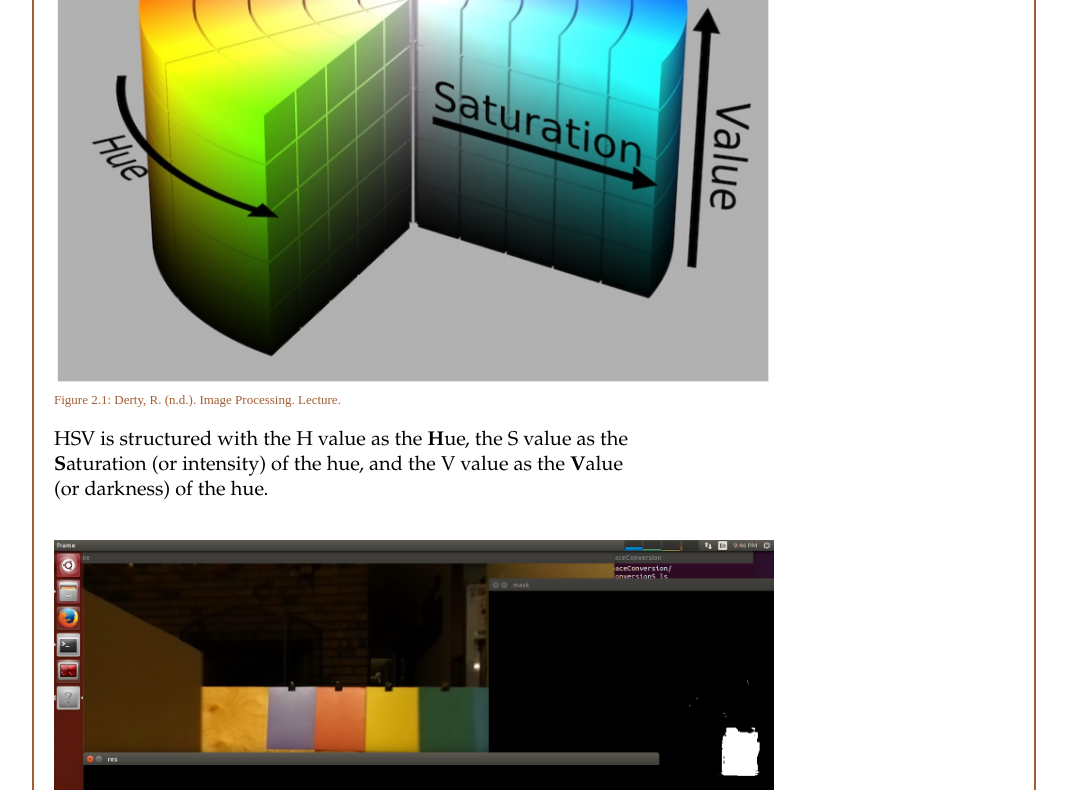
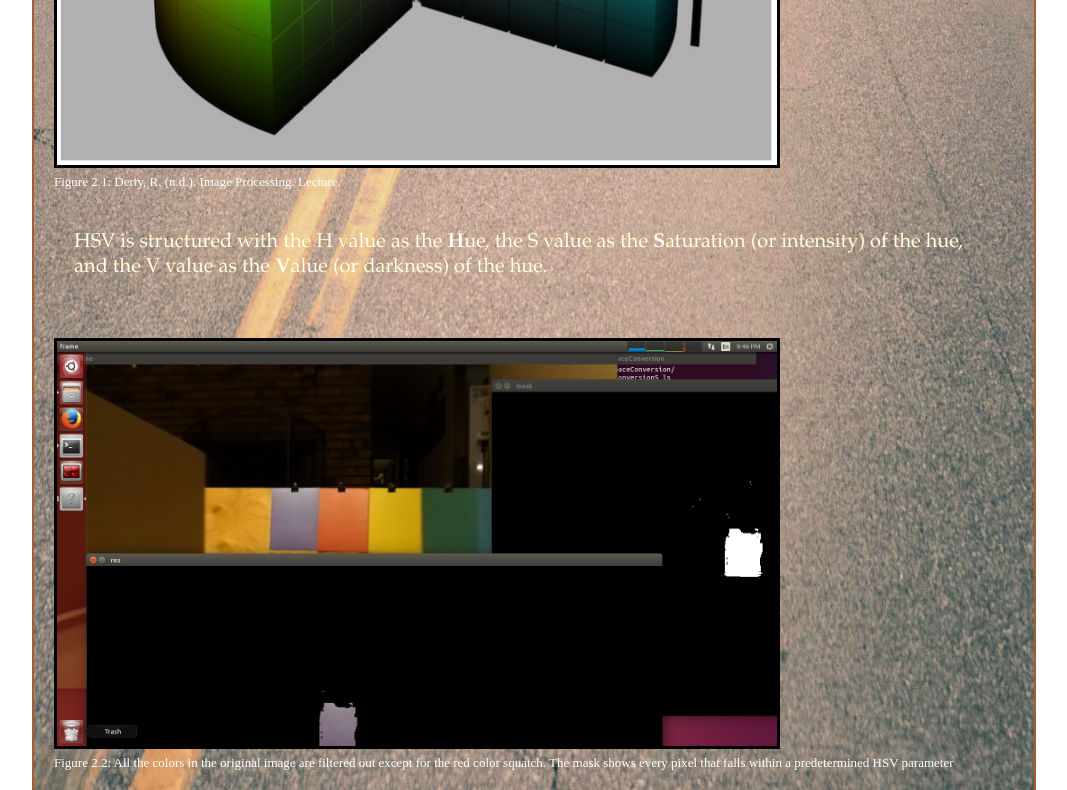
Before and after one commit to D41Robot/BeaverWorksTechnicalPaper, a plain HTML site: page sWeek2.html in a window 1280 px wide. Shown: the part 1529-2319 px from the top of the page, without its empty margins (106-1173 px from the left). Drawn offline with Linux system fonts and the light colour scheme.

Commit message:
Add background and make it prettier

```diff
--- a/main.css
+++ b/main.css
@@ -5,12 +5,16 @@ html {
 }
 
 .container {
-    color: #A55D35;
+    color: white;
 }
 
 h1 {
     text-align: center;
     font-family: Copperplate, 'Copperplate Gothic Light', fantasy;
+}
+
+img {
+    border: 3px solid black;
 }
 
 .nav {
@@ -29,7 +33,7 @@ h1 {
 .nav a {
     font-size: 15px;
     background-color: black;
-    color: #93B1C6;
+    color: #ffcc00;
     cursor: pointer;
     border: 1px solid none;
     position: relative;
@@ -42,16 +46,10 @@ h1 {
 
 .background {
     padding: 20px;
-    /*
-    background-image: url("bridge.jpg");
+    background-image: url("longRoad.jpg");
     background-size: 100% 100%;
     background-repeat: no-repeat;
-   */
     border: 2px solid #A55D35;
-}
-
-.focus {
-    padding-bottom: 20%;
 }
 
 .focus h3 {
@@ -63,9 +61,9 @@ h1 {
 .focus p {
     font-size: 20px;
     font-family: "Goudy Old Style", Garamond, "Big Caslon", "Times New Roman", serif;
-    color: black;
-    padding-right: 40%;
-    /*-webkit-text-stroke: 1px #a55d35;*/
+    color: white;
+    padding: 20px;
+    -webkit-text-stroke: .1px #ffcc00;
 }
 
 .footer {
```
Also changed, not shown: longRoad.jpg (added), tramStop.jpg (added), 1 other file.
